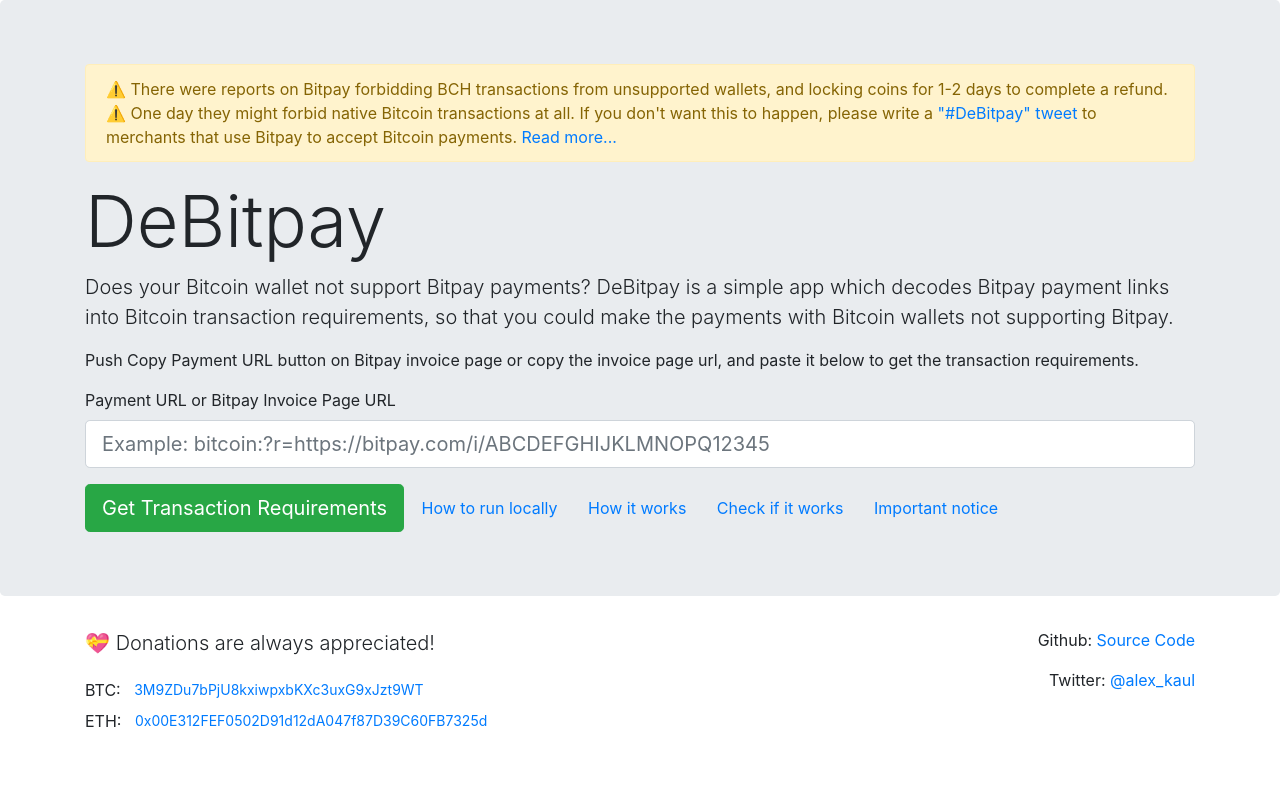
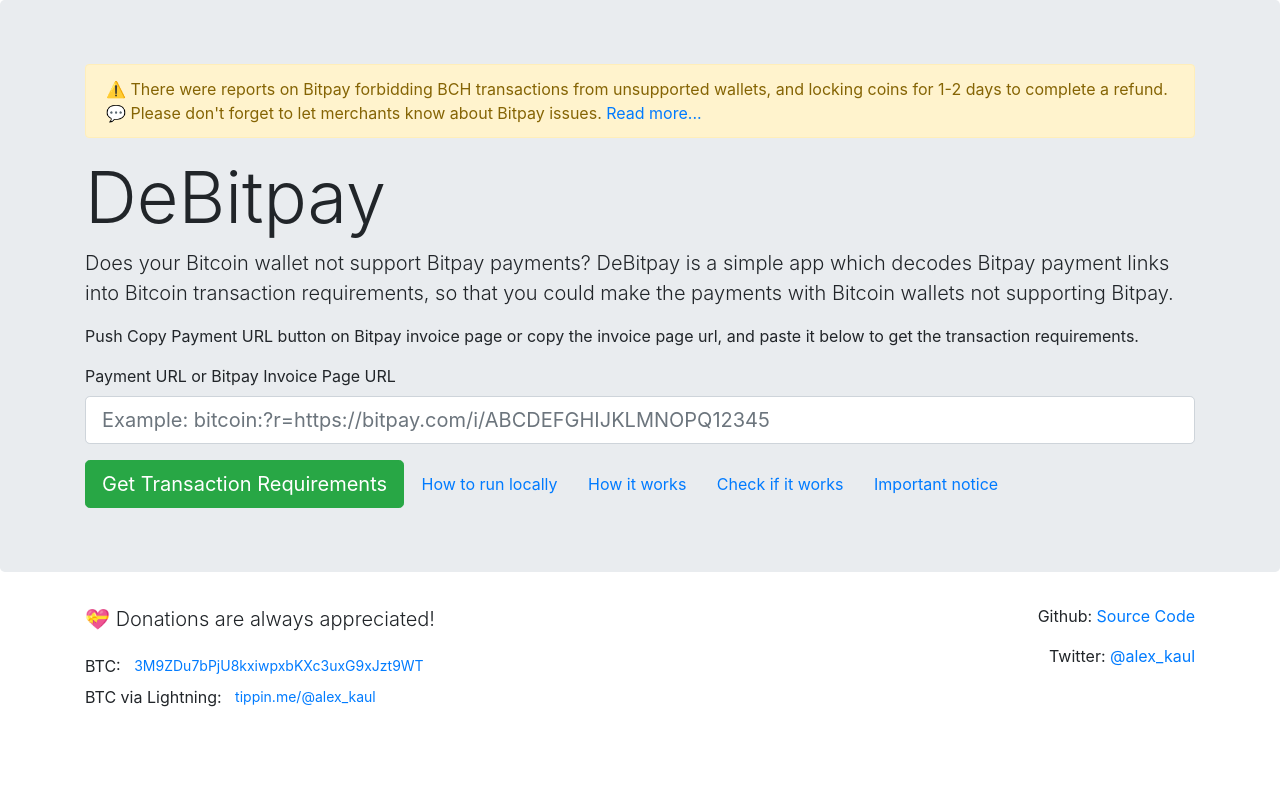
Before and after one commit to alexk111/DeBitpay, a website built with webpack: page src/index.html in a window 1280 px wide. Built offline with nearby package versions, Linux system fonts and the light colour scheme.

Commit message:
Update notice

```diff
--- a/src/index.html
+++ b/src/index.html
@@ -12,7 +12,7 @@
         <div class="container">
           <div class="alert alert-warning" role="alert">
             ⚠️ There were reports on Bitpay forbidding BCH transactions from unsupported wallets, and locking coins for 1-2 days to complete a refund.<br/>
-            ⚠️ ️One day they might forbid native Bitcoin transactions at all. If you don't want this to happen, please write a <a href="https://twitter.com/search?q=%23DeBitpay" target="_blank">&quot;#DeBitpay&quot; tweet</a> to merchants that use Bitpay to accept Bitcoin payments. <a href="https://alexk111.github.io/DeBitpay-Merchants/" target="_blank">Read more...</a>
+            💬 Please don't forget to let merchants know about Bitpay issues. <a href="https://alexk111.github.io/DeBitpay-Merchants/" target="_blank">Read more...</a>
           </div>
           <h1 id="app-title" class="display-3">DeBitpay</h1>
           <p class="lead">Does your Bitcoin wallet not support Bitpay payments? DeBitpay is a simple app which decodes Bitpay payment links into Bitcoin transaction requirements, so that you could make the payments with Bitcoin wallets not supporting Bitpay.</p>
@@ -45,7 +45,7 @@
             <span class="align-middle">BTC:</span> <button class="btn btn-sm btn-link btn-clipboard" data-clipboard-text="3M9ZDu7bPjU8kxiwpxbKXc3uxG9xJzt9WT" title="Copy to clipboard">3M9ZDu7bPjU8kxiwpxbKXc3uxG9xJzt9WT</button>
           </div>
           <div>
-            <span class="align-middle">ETH:</span> <button class="btn btn-sm btn-link btn-clipboard" data-clipboard-text="0x00E312FEF0502D91d12dA047f87D39C60FB7325d" title="Copy to clipboard">0x00E312FEF0502D91d12dA047f87D39C60FB7325d</button>
+            <span class="align-middle">BTC via Lightning:</span> <a class="btn btn-sm btn-link" href="https://tippin.me/@alex_kaul" target="_blank">tippin.me/@alex_kaul</a>
           </div>
         </div>
         <div class="col-xs-12 col-md-5 text-center text-md-right pb-5">
```
